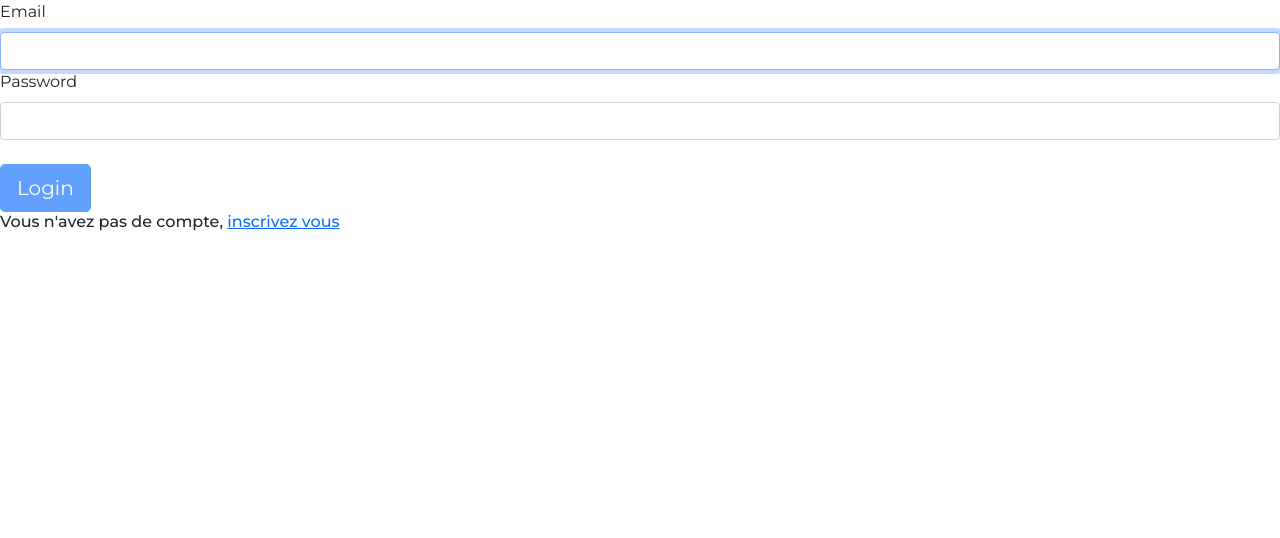
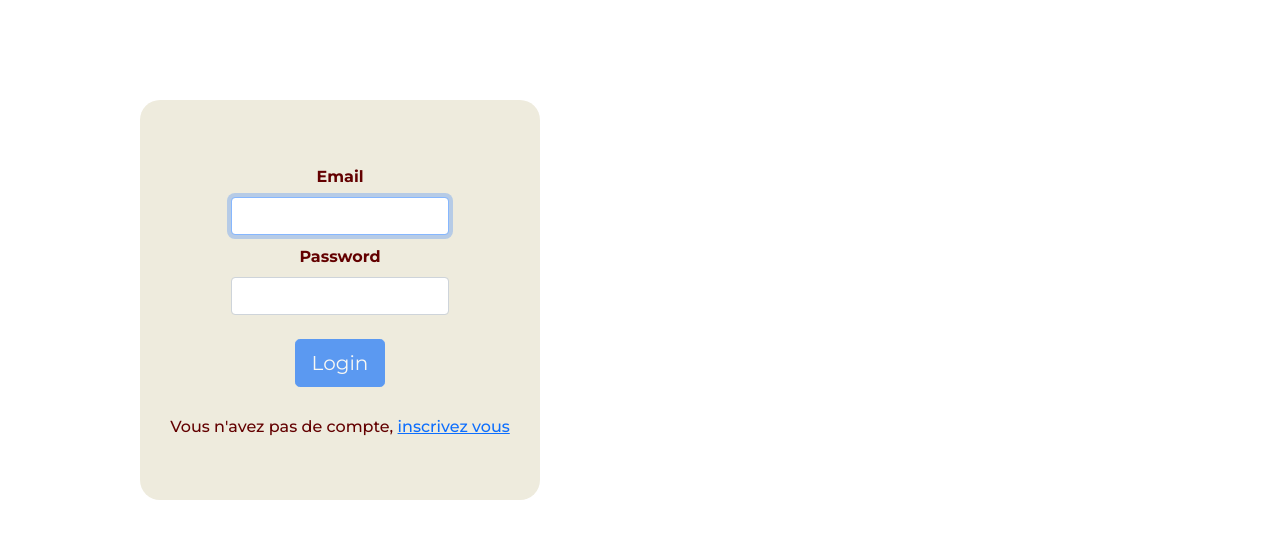
Before and after one commit to adatechschool/project-collectif---site-de-meuble-front, a React (Create React App) app: page /Login in a window 1280 px wide. Shown: the top 538 px of the page. Built offline with nearby package versions, Linux system fonts and the light colour scheme.

Commit message:
css de la page Login

```diff
--- a/src/App.js
+++ b/src/App.js
@@ -1,4 +1,5 @@
 import './App.css';
+import "./Login.css";
 import Header from'./Header';
 import Footer from './Footer';
 import Main from './Main.js';
--- /dev/null
+++ b/src/Login.css
@@ -0,0 +1,43 @@
+.Login{
+    background-color: #eeebdd;
+    text-align: center;
+    font-family: 'Montserrat', sans-serif;
+    align-items: center;
+    height: 400px;
+    width: 400px;
+    margin-top: 100px;
+    margin-left: 140px;
+    border-radius: 20px;
+    display: flex;
+    margin-right: 0;
+}
+
+.form{
+    width: 400px;
+    display: flex;
+    align-items: center;
+    flex-direction: column;
+    justify-content: center;
+}
+
+.form-label{
+    color: #630000;
+    font-weight: bold;
+    margin-top: 10px;
+}
+
+.button{
+    background-color: rgba(99, 0, 0, 0.7);
+}
+
+/* .btn-lg{
+    color: #630000;
+    font-weight: bold;
+    margin-top: 10px;
+} */
+
+h6{
+    color: #630000;
+    font-weight: bold;
+    padding-top: 30px;
+}
--- a/src/Login.js
+++ b/src/Login.js
@@ -3,6 +3,7 @@ import React, { useState } from "react";
 import Form from "react-bootstrap/Form";
 import Button from "react-bootstrap/Button";
 import "./App.css";
+import "./Login.css";
 
 function Login() {
   const [email, setEmail] = useState("");
@@ -18,13 +19,14 @@ function Login() {
 
   return (
     <div className="Login">
-      <Form onSubmit={handleSubmit}>
+      <Form className="form" onSubmit={handleSubmit}>
         <Form.Group size="lg" controlId="email">
           <Form.Label>Email</Form.Label>
           <Form.Control
             autoFocus
             type="email"
             value={email}
+            className="email"
             onChange={(e) => setEmail(e.target.value)}
           />
         </Form.Group>
```
